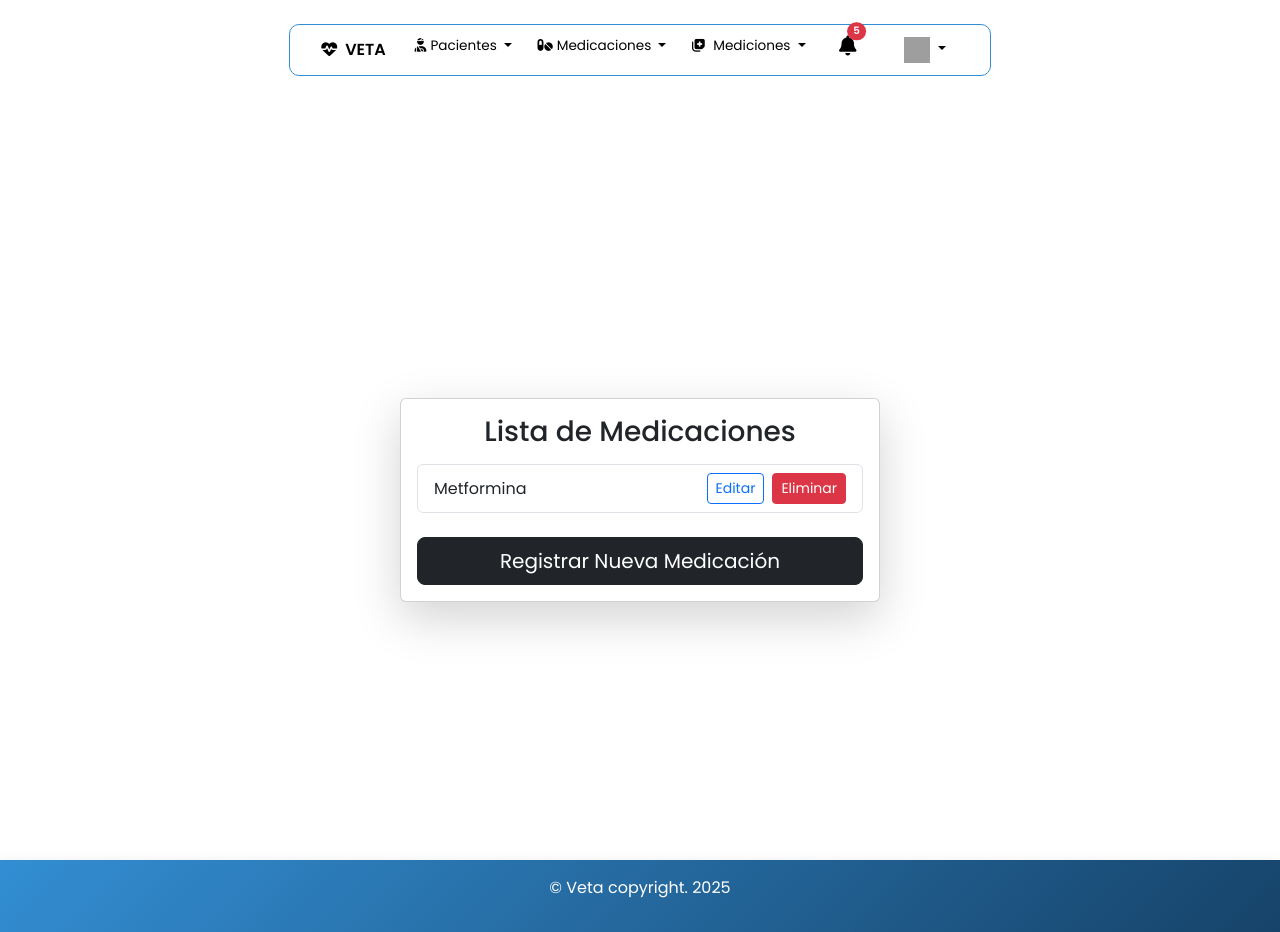
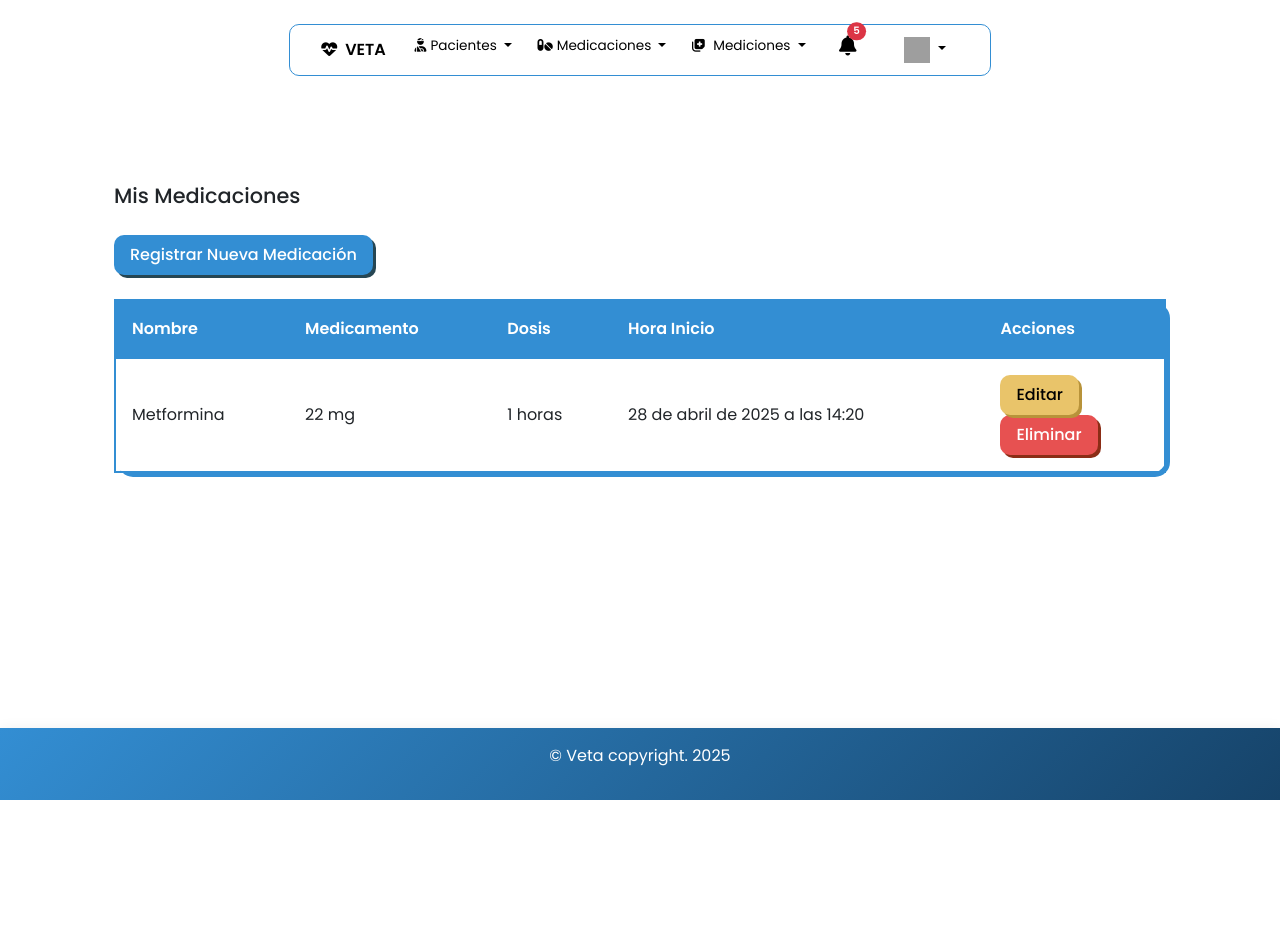
Before and after one commit to SantiagoEchavarria/Veta, a Django app: page /medicaciones/listar/ in a window 1280 px wide. After the commit the page ends 800 px from the top, so only its background shows below. Run offline with Django 5.2, Linux system fonts and the light colour scheme; a user stored in the database is signed in; data comes from the database, SQL or seed files in the repository; both versions use the stored data as it was after the commit; grey boxes are pictures that could not be loaded.

Commit message:
Interfaz de listar medicación actualizada

```diff
--- a/medicaciones/templates/medicaciones/listar_medicacion.html
+++ b/medicaciones/templates/medicaciones/listar_medicacion.html
@@ -1,40 +1,45 @@
-{% extends 'usuarios/base.html' %}
+{% extends "usuarios/base.html" %}
+{% load static %}
 
 {% block content %}
-<div class="container d-flex justify-content-center align-items-center" style="min-height: calc(100vh - 80px); margin-top: 20px;">
-    <div class="card shadow-lg w-100" style="max-width: 480px;">
-        <div class="card-body">
-            <div class="text-center">
-                <h1 class="card-title h3">Lista de Medicaciones</h1>
-            </div>
+<div class="data-container">
+    <h2>Mis Medicaciones</h2>
+    <a href="{% url 'crear_medicacion' %}" class="button primary">Registrar Nueva Medicación</a>
 
-            {% if medicaciones %}
-                <ul class="list-group mt-3">
-                    {% for medicacion in medicaciones %}
-                        <li class="list-group-item d-flex justify-content-between align-items-center">
-                            <span>
-                                <strong>{{ medicacion.nombre }}</strong>  {{ medicacion.nombre_medicamento }}
-                            </span>
-                            <div class="d-flex gap-2">
-                                <a href="{% url 'editar_medicacion' medicacion.id %}" class="btn btn-sm btn-outline-primary">
-                                    Editar
-                                </a>
-                                <a href="{% url 'eliminar_medicacion' medicacion.id %}" class="btn btn-danger btn-sm"
-                                onclick="return confirm('¿Estás seguro de que quieres eliminar esta medicación?');">
-                                    Eliminar
-                                </a>
-                            </div>
-                        </li>
-                    {% endfor %}
-                </ul>
-            {% else %}
-                <p class="text-muted text-center mt-3">No hay medicaciones registradas.</p>
-            {% endif %}
-
-            <div class="d-grid mt-4">
-                <a href="{% url 'crear_medicacion' %}" class="btn btn-dark btn-lg">Registrar Nueva Medicación</a>
-            </div>
-        </div>
-    </div>
+    <table class="data-table">
+        <thead>
+            <tr>
+                <th>Nombre</th>
+                <th>Medicamento</th>
+                <th>Dosis</th>
+                <th>Hora Inicio</th>
+                <th>Acciones</th>
+            </tr>
+        </thead>
+        <tbody>
+            {% for medicacion in medicaciones %}
+            <tr>
+                <td>{{ medicacion.nombre_medicamento }}</td>
+                <td>{{ medicacion.dosis }}</td>
+                <td>{{ medicacion.frecuencia }} horas</td>
+                <td>{{ medicacion.hora_inicio }}</td>
+                <td class="actions">
+                    <a href="{% url 'editar_medicacion' medicacion.id %}" class="button warning">Editar</a>
+                    <form class="inline-form" action="{% url 'eliminar_medicacion' medicacion.id %}" method="post">
+                        {% csrf_token %}
+                        <button type="submit" class="button danger"
+                                onclick="return confirm('¿Estás seguro de eliminar esta medicación?');">
+                            Eliminar
+                        </button>
+                    </form>
+                </td>
+            </tr>
+            {% empty %}
+            <tr>
+                <td colspan="6" class="empty-message">No hay medicaciones registradas.</td>
+            </tr>
+            {% endfor %}
+        </tbody>
+    </table>
 </div>
 {% endblock %}
```
Also changed, not shown: db.sqlite3.
